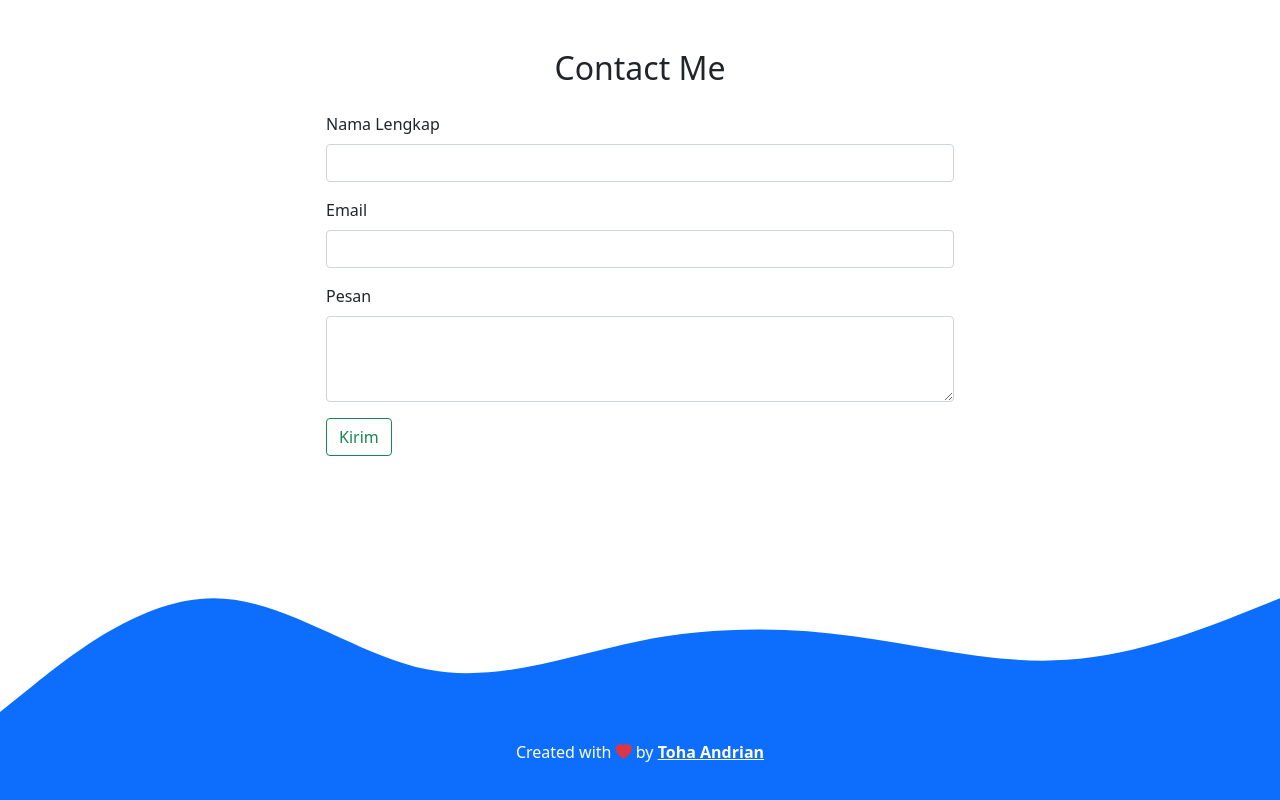
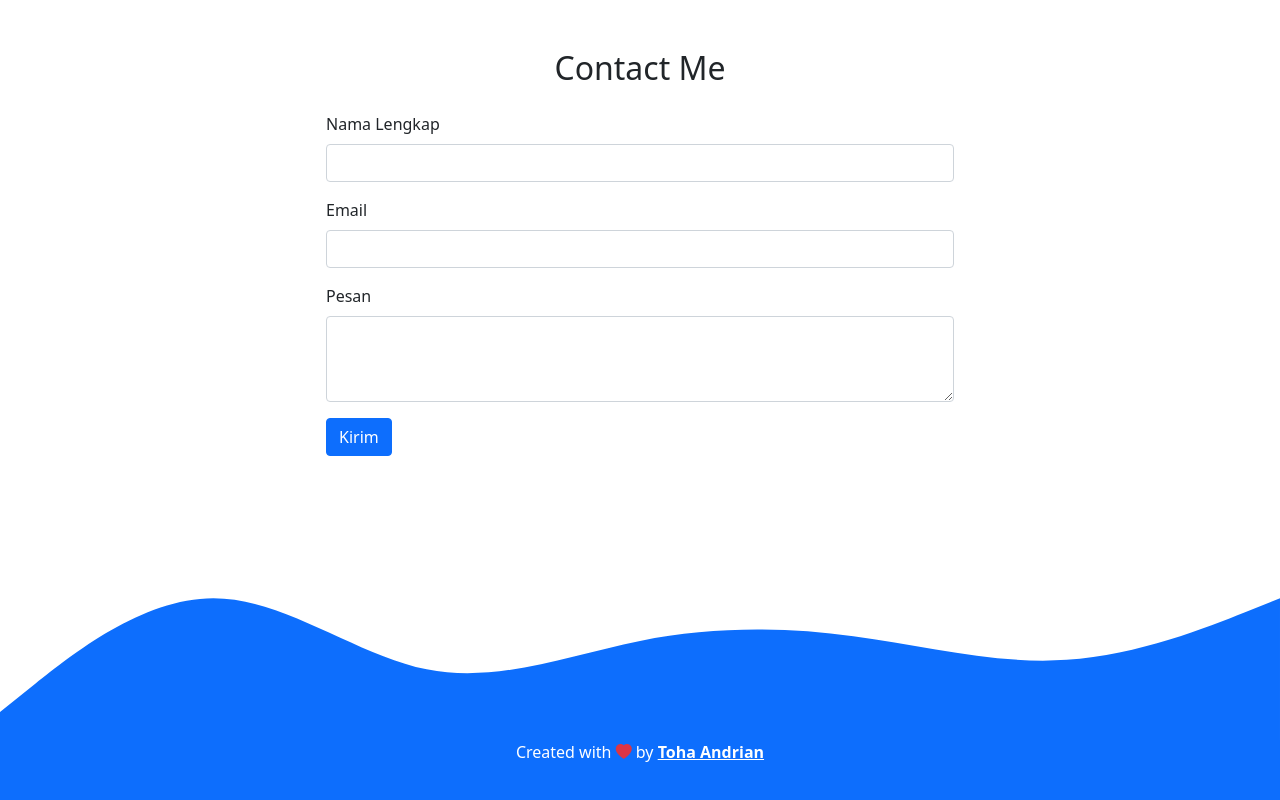
Before and after one commit to Entropi87/entropi87.github.io, a plain HTML site: page index.html in a window 1280 px wide. Shown: the part 2510-3310 px from the top of the page. Drawn offline with nearby package versions, Linux system fonts and the light colour scheme.

Commit message:
mengubah warna tombol menjadi biru

```diff
--- a/index.html
+++ b/index.html
@@ -168,7 +168,7 @@
                 <label for="pesan" class="form-label">Pesan</label>
                 <textarea class="form-control" id="pesan" rows="3"></textarea>
               </div>
-              <button type="kirim" class="btn btn-outline-success">Kirim</button>
+              <button type="kirim" class="btn btn-primary">Kirim</button>
             </form>
           </div>
         </div>
```
